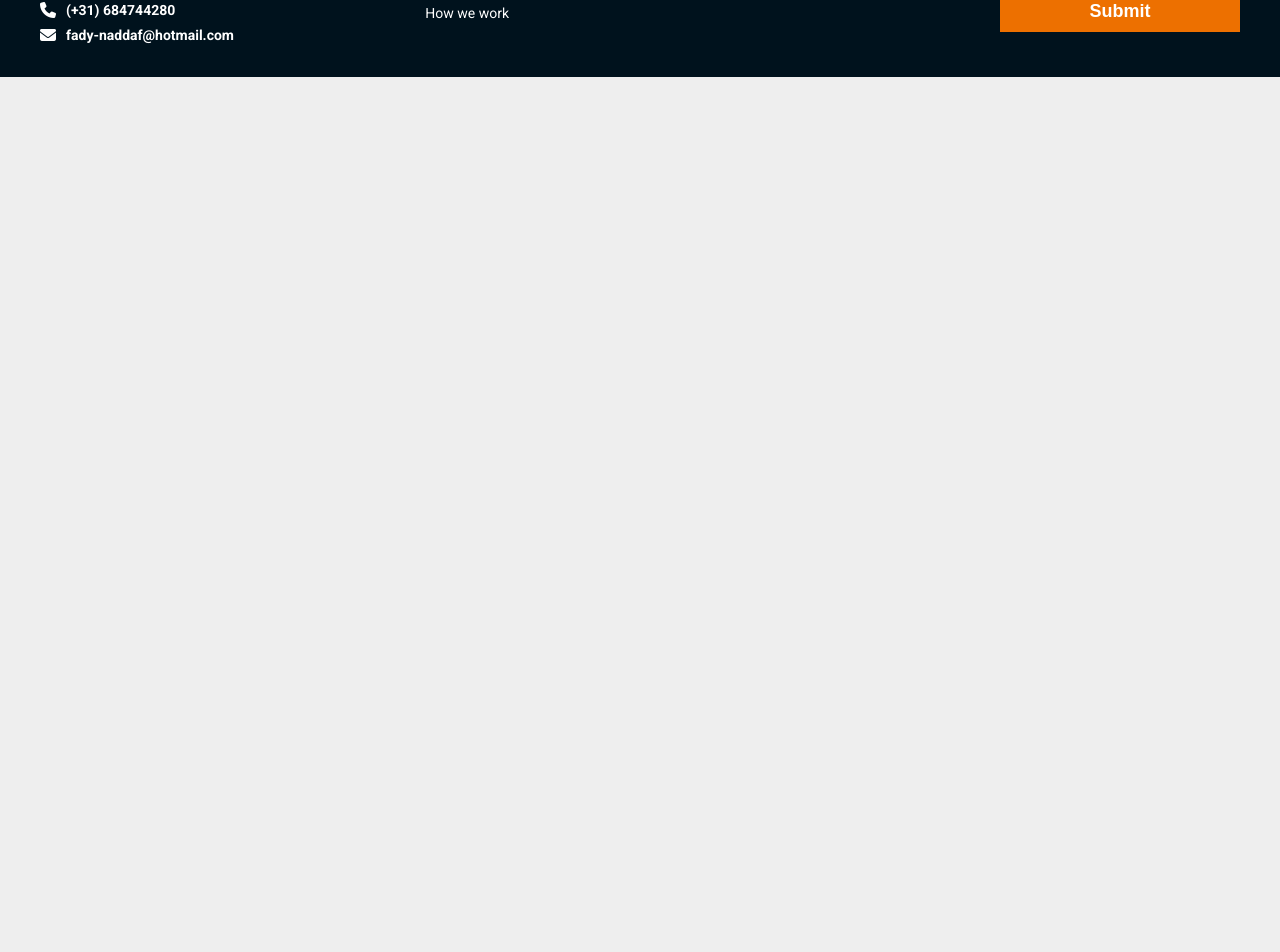
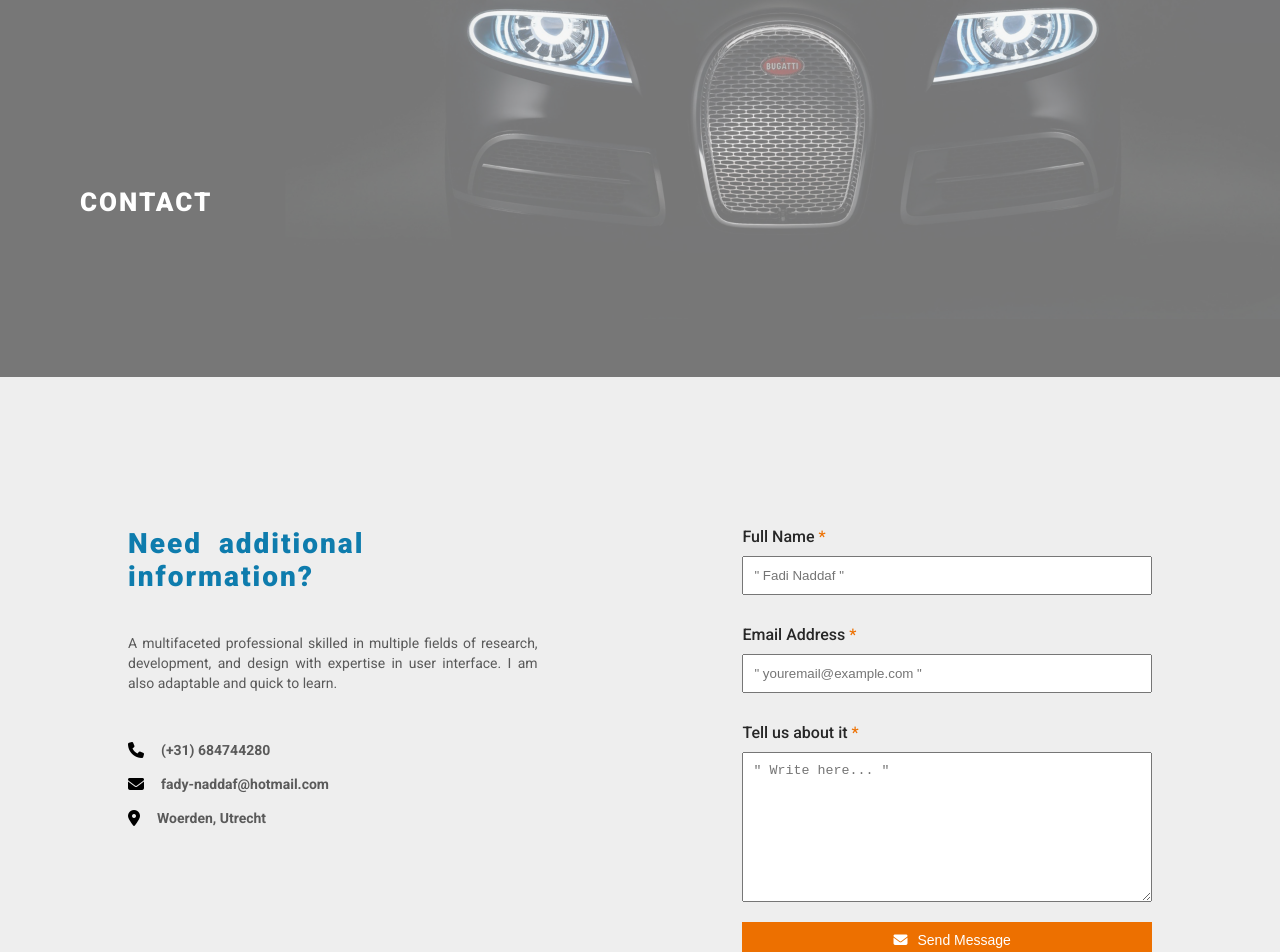
Before and after one commit to F-Naddaf/Orient-Auto, a React (Create React App) app in the folder client/: page /contact in a window 1280 px wide. Shown: the part 223-1175 px from the top of the page. Before the commit the page ends 800 px from the top, so only its background shows below. Built offline with nearby package versions, Linux system fonts and the light colour scheme; the HTML template or start-up script is replaced by a standard one.

Commit message:
Create contact page

```diff
--- a/client/src/App.js
+++ b/client/src/App.js
@@ -6,6 +6,7 @@ import Footer from "./components/footer/Footer";
 import Home from "./pages/Home";
 import About from "./pages/About";
 import Team from "./pages/Team";
+import Contact from "./pages/ContactUs";
 
 function App() {
   return (
@@ -15,6 +16,7 @@ function App() {
         <Route path="/" element={<Home />} />
         <Route path="/about" element={<About />} />
         <Route path="/team" element={<Team />} />
+        <Route path="/contact" element={<Contact />} />
       </Routes>
       <Footer />
     </div>
--- a/client/src/components/footer/Footer.css
+++ b/client/src/components/footer/Footer.css
@@ -97,7 +97,7 @@
 
 .footer-container .space .submit input {
   width: 100%;
-  padding: 10px 0;
+  padding: 10px;
   border: none;
   outline: none;
   font-size: 14px;
--- a/client/src/index.css
+++ b/client/src/index.css
@@ -5,6 +5,12 @@ body {
   -webkit-font-smoothing: antialiased;
   -moz-osx-font-smoothing: grayscale;
   background-color: #eee;
+}
+
+* {
+  box-sizing: border-box;
+  margin: 0;
+  padding: 0;
 }
 
 code {
--- /dev/null
+++ b/client/src/pages/ContactUs.jsx
@@ -0,0 +1,60 @@
+import React from "react";
+import "./style/ContactUs.css";
+
+const Contact = () => {
+  return (
+    <div className="contact-container">
+      <div className="banner-wrapper">
+        <img src="../images/about/about-banner.png" alt="banner" />
+        <h2>Contact</h2>
+      </div>
+      <div className="contact-wrapper">
+        <aside className="more-info">
+          <h3>Need additional information?</h3>
+          <p>
+            A multifaceted professional skilled in multiple fields of research,
+            development, and design with expertise in user interface. I am also
+            adaptable and quick to learn.
+          </p>
+          <div className="info">
+            <i className="fa-solid fa-phone"></i>
+            <p>(+31) 684744280</p>
+          </div>
+          <div className="info">
+            <i className="fa-solid fa-envelope"></i>
+            <p>fady-naddaf@hotmail.com</p>
+          </div>
+          <div className="info">
+            <i class="fa-solid fa-location-dot"></i>
+            <p>Woerden, Utrecht</p>
+          </div>
+        </aside>
+        <aside>
+          <form>
+            <label>
+              Full Name <span>*</span>
+            </label>
+            <input placeholder='" Fadi Naddaf "' />
+
+            <label>
+              Email Address <span>*</span>
+            </label>
+            <input placeholder='" youremail@example.com "' />
+
+            <label>
+              Tell us about it <span>*</span>
+            </label>
+            <textarea placeholder='" Write here... "' />
+
+            <button>
+              <i class="fa-solid fa-envelope"></i>
+              Send Message
+            </button>
+          </form>
+        </aside>
+      </div>
+    </div>
+  );
+};
+
+export default Contact;
--- /dev/null
+++ b/client/src/pages/style/ContactUs.css
@@ -0,0 +1,128 @@
+.contact-container {
+  display: flex;
+  flex-direction: column;
+  justify-content: center;
+  align-items: center;
+}
+.contact-container .banner-wrapper {
+  display: flex;
+  flex-direction: column;
+  align-items: flex-start;
+  justify-content: flex-end;
+  position: relative;
+  width: 100%;
+  height: 600px;
+  overflow: hidden;
+  background-size: cover;
+}
+
+.contact-container .banner-wrapper h2 {
+  color: white;
+  font-size: 26px;
+  font-weight: 800;
+  z-index: 50;
+  margin-left: 80px;
+  margin-bottom: 160px;
+  text-transform: uppercase;
+  letter-spacing: 2px;
+  word-spacing: 6px;
+}
+
+.contact-container .banner-wrapper img {
+  width: 100%;
+  opacity: 0.5;
+  position: absolute;
+  top: -100px;
+  left: 0;
+}
+
+.contact-container .contact-wrapper aside p {
+  display: flex;
+  align-items: center;
+  margin: 40px 0;
+}
+
+.contact-container aside div {
+  display: flex;
+  align-items: center;
+}
+
+.contact-container aside .info p {
+  padding-left: 10px;
+  font-weight: 600;
+  margin: 7px;
+}
+
+.contact-container .contact-wrapper {
+  display: flex;
+  width: 80%;
+  justify-content: space-between;
+  margin: 120px;
+}
+
+.contact-container .contact-wrapper .more-info {
+  margin: 30px 0;
+}
+
+.contact-container .contact-wrapper .more-info h3 {
+  font-size: 28px;
+  font-weight: 800;
+  letter-spacing: 2px;
+  color: var(--primary-color-dark);
+  word-spacing: 8px;
+}
+
+.contact-container .contact-wrapper .more-info p {
+  font-size: 14px;
+  text-align: justify;
+  line-height: 16px;
+  color: rgb(90, 90, 90);
+  line-height: 20px;
+}
+
+.contact-container .contact-wrapper aside {
+  width: 40%;
+}
+
+.contact-container .contact-wrapper aside form {
+  display: flex;
+  flex-direction: column;
+  align-items: flex-start;
+}
+
+.contact-container .contact-wrapper aside form label {
+  margin: 30px 0 10px 0;
+  font-size: 16px;
+  font-weight: 500;
+  color: rgb(39, 39, 39);
+}
+
+.contact-container .contact-wrapper aside form label span {
+  color: var(--secondary-color);
+}
+
+.contact-container .contact-wrapper aside form textarea,
+input {
+  width: 100%;
+  padding: 10px;
+  outline: none;
+}
+
+.contact-container .contact-wrapper aside form textarea {
+  max-width: 100%;
+  height: 150px;
+}
+
+.contact-container .contact-wrapper aside form button {
+  width: 100%;
+  border: none;
+  background-color: var(--secondary-color);
+  color: white;
+  font-size: 14px;
+  padding: 10px;
+  margin-top: 20px;
+}
+
+.contact-container .contact-wrapper aside form button i {
+  padding: 0 10px;
+}
```
